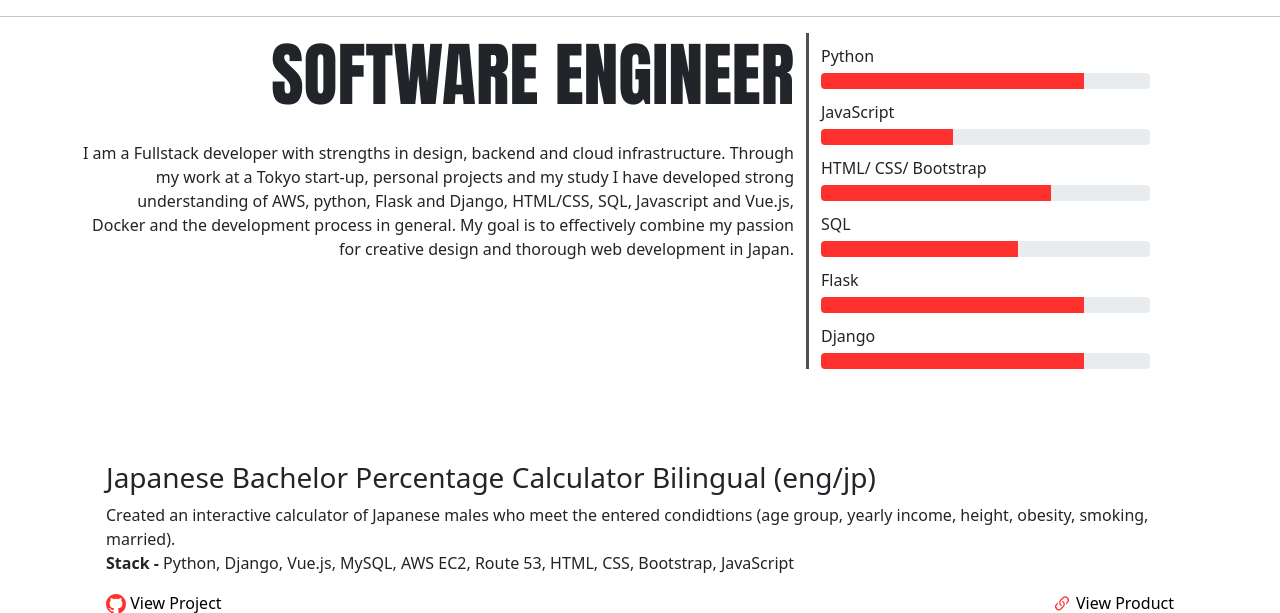
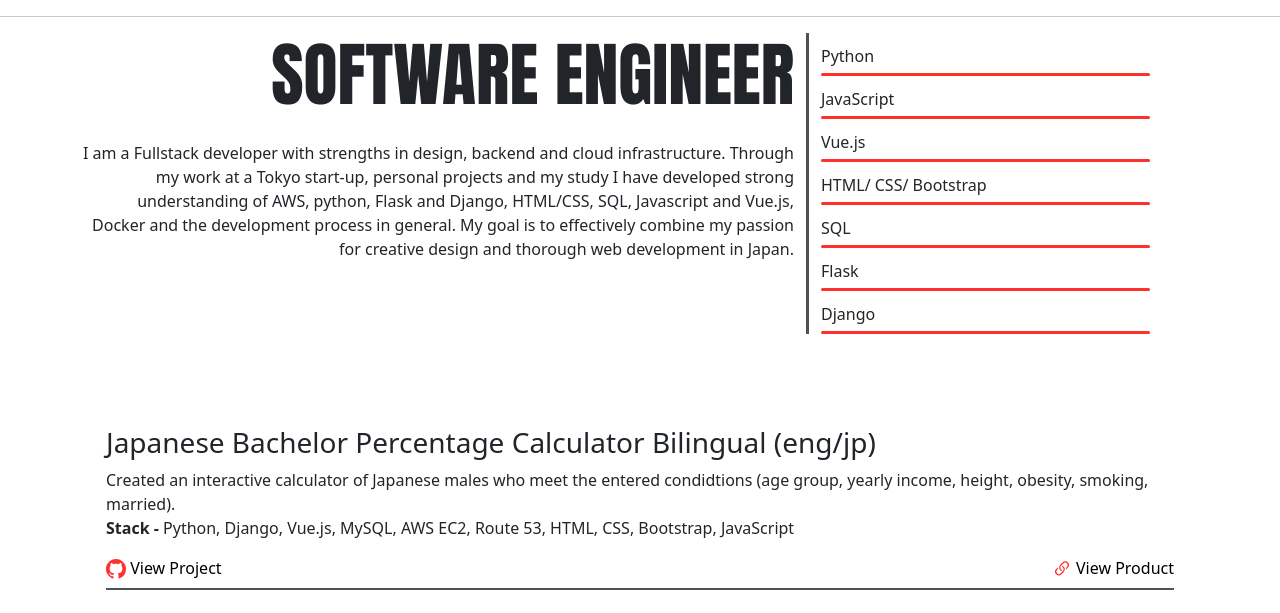
Before and after one commit to UndrscoreEX/Portfolio_proff, a Flask app: page /ITbackend in a window 1280 px wide. Shown: the part 66-679 px from the top of the page. Run offline with Flask 3, Linux system fonts and the light colour scheme; some libraries are stand-ins or nearby versions.

Commit message:
fixed broken links, changed progres bars etc

```diff
--- a/templates/IT.html
+++ b/templates/IT.html
@@ -26,59 +26,62 @@
 
                 <div style="border-left-style: solid; border-width: 3px; border-color: #515052;">
                     <div class="skill-cont">
-                        <p style="">
+                        <p >
                             Python
-                            <!-- <span class="level">Proficient</span> -->
                         </p>
-                        <div class="progress">
-                            <div class="progress-bar" role="progressbar" style="width: 80% ; background-color: #FF312E" aria-valuenow="80" aria-valuemin="0" aria-valuemax="100"></div>
+                        <div class="progress" style="height: 3px;">
+                            <div class="progress-bar" role="progressbar" style="width: 100% ; background-color: #FF312E" ></div>
                         </div>
                     </div>
                     <div class="skill-cont">
-                        <p style="">
+                        <p>
                             JavaScript
-                        <!-- <span class="level">Basic</span> -->
                         </p>
-                        <div class="progress">
-                        <div class="progress-bar" role="progressbar" style="width: 40% ; background-color: #FF312E" aria-valuenow="30" aria-valuemin="0" aria-valuemax="100"></div>
+                        <div class="progress" style="height: 3px;">
+                        <div class="progress-bar" role="progressbar" style="width: 100% ; background-color: #FF312E" ></div>
                     </div>
                     </div>
                     <div class="skill-cont">
-                        <p style="">
-                            HTML/ CSS/ Bootstrap
-                        <!-- <span class="level">Intermediate</span> -->
+                        <p >
+                            Vue.js
                         </p>
-                        <div class="progress">
-                        <div class="progress-bar" role="progressbar" style="width: 70% ; background-color: #FF312E" aria-valuenow="70" aria-valuemin="0" aria-valuemax="100"></div>
+                        <div class="progress" style="height: 3px;">
+                        <div class="progress-bar" role="progressbar" style="width: 100% ; background-color: #FF312E" ></div>
                     </div>
                     </div>
                     <div class="skill-cont">
-                        <p style="">
-                            SQL
-                        <!-- <span class="level">Intermediate</span> -->
+                        <p >
+                            HTML/ CSS/ Bootstrap
                         </p>
-                        <div class="progress">
-                        <div class="progress-bar" role="progressbar" style="width: 60% ; background-color: #FF312E;" aria-valuenow="60" aria-valuemin="0" aria-valuemax="100"></div>
+                        <div class="progress" style="height: 3px;">
+                        <div class="progress-bar" role="progressbar" style="width: 100% ; background-color: #FF312E" ></div>
                     </div>
                     </div>
                     <div class="skill-cont">
-                        <p style="">
-                            Flask
-                        <!-- <span class="level">Proficient</span> -->
+                        <p>
+                            SQL
                         </p>
-                        <div class="progress">
-                        <div class="progress-bar" role="progressbar" style="width: 80% ; background-color: #FF312E" aria-valuenow="80" aria-valuemin="0" aria-valuemax="100"></div>
+                        <div class="progress" style="height: 3px;">
+                        <div class="progress-bar" role="progressbar" style="width: 100% ; background-color: #FF312E;" ></div>
                     </div>
                     </div>
                     <div class="skill-cont">
-                        <p style="">
-                            Django
-                        <!-- <span class="level">Proficient</span> -->
+                        <p >
+                            Flask
                         </p>
-                        <div class="progress">
-                        <div class="progress-bar" role="progressbar" style="width: 80% ; background-color: #FF312E" aria-valuenow="80" aria-valuemin="0" aria-valuemax="100"></div>
+                        <div class="progress" style="height: 3px;">
+                        <div class="progress-bar" role="progressbar" style="width: 100% ; background-color: #FF312E" ></div>
                     </div>
                     </div>
+                    <div class="skill-cont">
+                        <p >
+                            Django
+                        </p>
+                        <div class="progress" style="height: 3px;">
+                        <div class="progress-bar" role="progressbar" style="width: 100% ; background-color: #FF312E" ></div>
+                    </div>
+                    </div>
+
                 </div>
 
             </div>
--- a/templates/projects.html
+++ b/templates/projects.html
@@ -121,7 +121,7 @@
                 - EC2 Server Management: I have had the experience of hosting websites on an EC2 server before, but dynamically routing to multiple different domains, setting certs, etc for 3 flask apps on the same server was a new challenge.
             </p>
             <div class="d-flex justify-content-between">
-                <a href="https://github.com/UndrscoreEX/Proff_Portfolio">
+                <a href="https://github.com/UndrscoreEX/Portfolio_proff">
                     <svg xmlns="http://www.w3.org/2000/svg" width="20" height="20" fill="#FF312E" class="bi bi-github" viewBox="0 0 16 16">
                         <path d="M8 0C3.58 0 0 3.58 0 8c0 3.54 2.29 6.53 5.47 7.59.4.07.55-.17.55-.38 0-.19-.01-.82-.01-1.49-2.01.37-2.53-.49-2.69-.94-.09-.23-.48-.94-.82-1.13-.28-.15-.68-.52-.01-.53.63-.01 1.08.58 1.23.82.72 1.21 1.87.87 2.33.66.07-.52.28-.87.51-1.07-1.78-.2-3.64-.89-3.64-3.95 0-.87.31-1.59.82-2.15-.08-.2-.36-1.02.08-2.12 0 0 .67-.21 2.2.82.64-.18 1.32-.27 2-.27.68 0 1.36.09 2 .27 1.53-1.04 2.2-.82 2.2-.82.44 1.1.16 1.92.08 2.12.51.56.82 1.27.82 2.15 0 3.07-1.87 3.75-3.65 3.95.29.25.54.73.54 1.48 0 1.07-.01 1.93-.01 2.2 0 .21.15.46.55.38A8.012 8.012 0 0 0 16 8c0-4.42-3.58-8-8-8z"/>
                     </svg>
```
Also changed, not shown: templates/about.html (+5 -5 lines), 3 other files.
